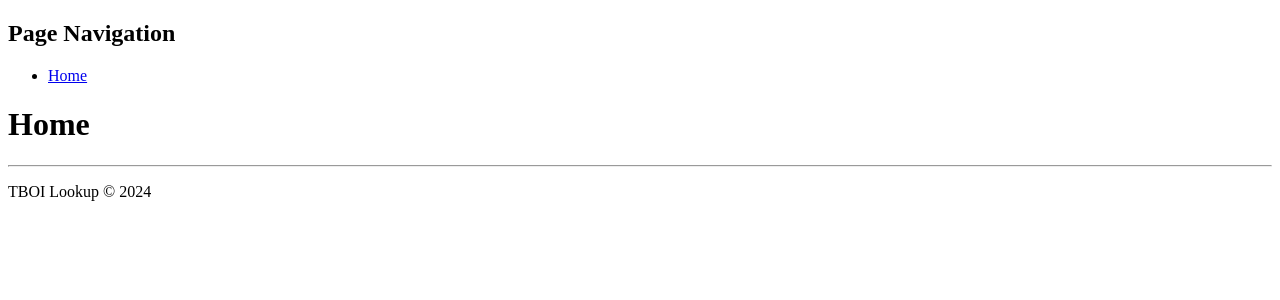
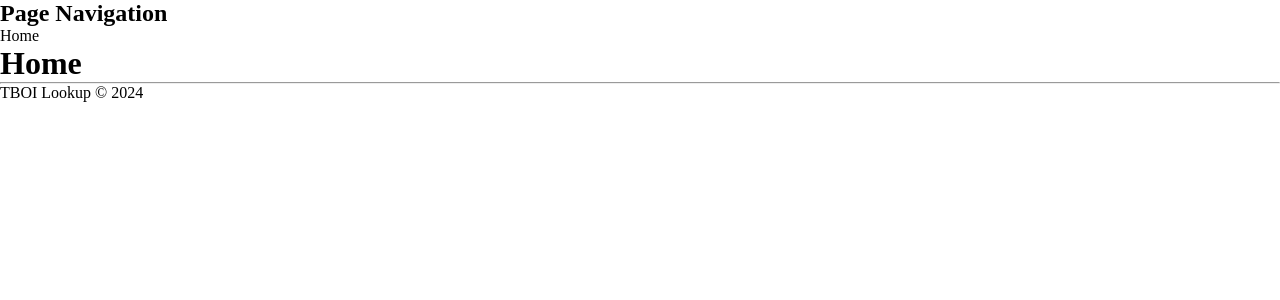
Before and after one commit to marcothelost/tboi-lookup, a React (Vite) app: page / in a window 1280 px wide. Shown: the top 300 px of the page. Built offline with nearby package versions, Linux system fonts and the light colour scheme.

Commit message:
CSS Reset

```diff
--- a/package.json
+++ b/package.json
@@ -28,6 +28,7 @@
     "eslint-plugin-react-hooks": "^4.6.0",
     "eslint-plugin-react-refresh": "^0.4.5",
     "prettier": "^3.2.4",
+    "sass": "^1.70.0",
     "typescript": "^5.2.2",
     "vite": "^5.0.8"
   }
--- a/src/main.tsx
+++ b/src/main.tsx
@@ -3,6 +3,8 @@
 import { BrowserRouter as Router } from 'react-router-dom';
 
 import { App } from './App.tsx';
+
+import '@styles/reset.scss';
 
 ReactDOM.createRoot(document.getElementById('root')!).render(
   <React.StrictMode>
--- /dev/null
+++ b/src/styles/reset.scss
@@ -0,0 +1,16 @@
+*,
+*::before,
+*::after {
+  margin: 0;
+  padding: 0;
+  box-sizing: border-box;
+}
+
+ul {
+  list-style: none;
+}
+
+a {
+  color: unset;
+  text-decoration: none;
+}
--- a/tsconfig.json
+++ b/tsconfig.json
@@ -20,7 +20,8 @@
       "@pages/*": ["./src/pages/*"],
       "@layouts/*": ["./src/layouts/*"],
       "@components/*": ["./src/components/*"],
-      "@utils/*": ["./src/utils/*"]
+      "@utils/*": ["./src/utils/*"],
+      "@styles/*": ["./src/styles/*"]
     }
   },
   "include": ["src"],
--- a/vite.config.ts
+++ b/vite.config.ts
@@ -10,6 +10,7 @@
       '@layouts': path.resolve(__dirname, './src/layouts'),
       '@components': path.resolve(__dirname, './src/components'),
       '@utils': path.resolve(__dirname, './src/utils'),
+      '@styles': path.resolve(__dirname, './src/styles'),
     },
   },
 });
```
Also changed, not shown: 1 other file (tests, documents, lock files or other folders).
